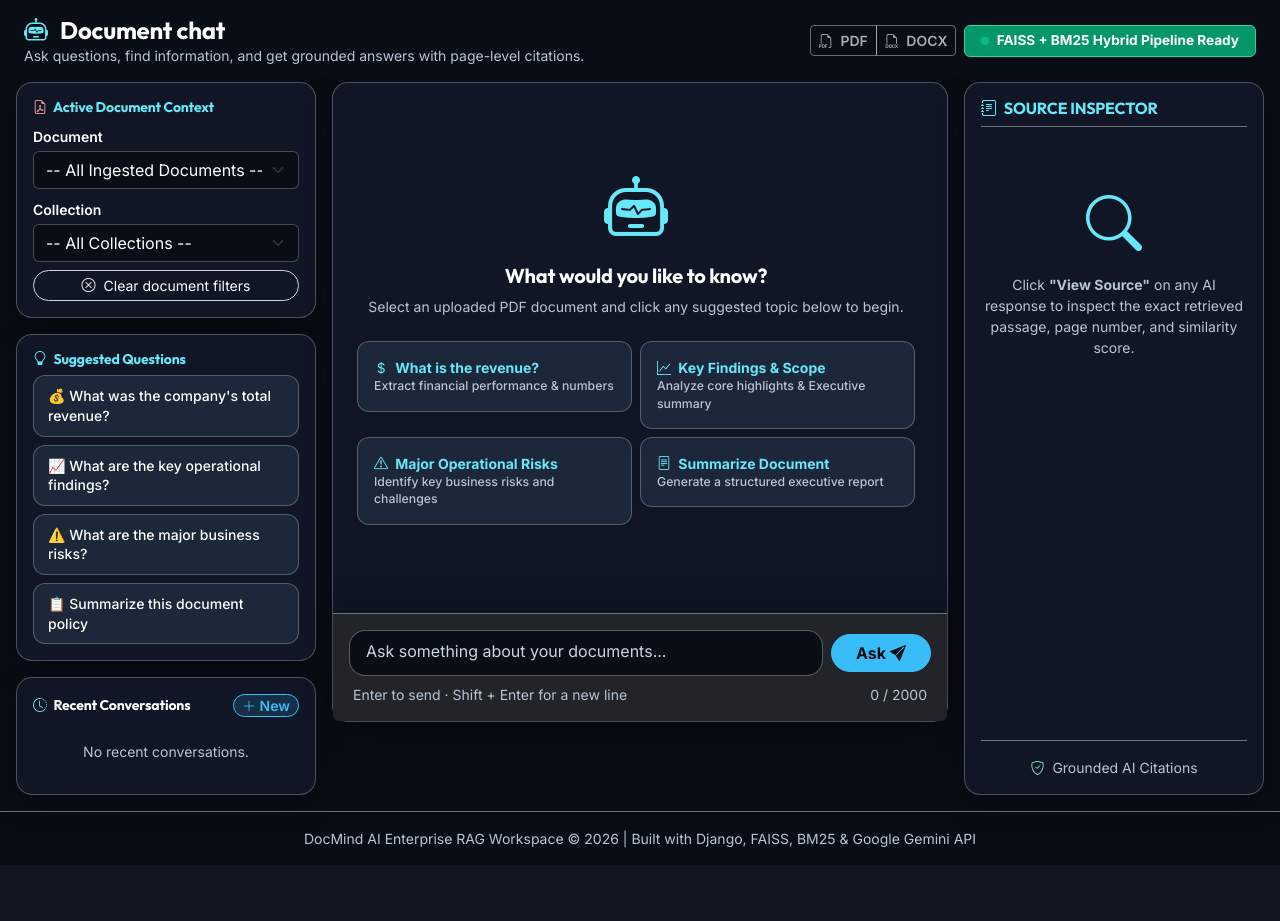
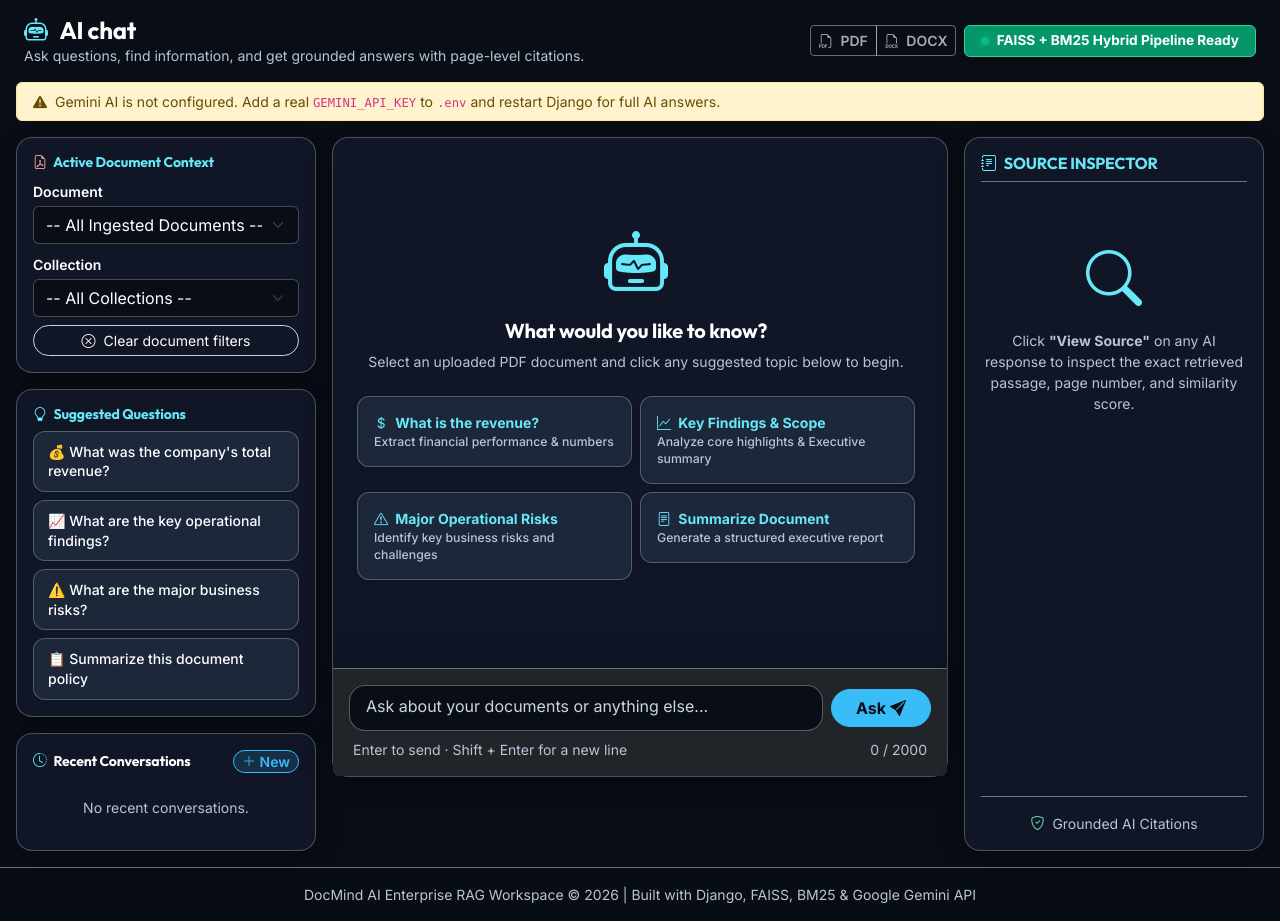
Before and after one commit to Dhanaraj2410/AI-Powered-Document-IntelligenceRAG-Assistant, a Django app: page /chat/ in a window 1280 px wide. Shown: the part 101-1022 px from the top of the page. Before the commit the page ends 949 px from the top, so only its background shows below. Run offline with Django 5.2, Linux system fonts and the light colour scheme; the visitor is signed in with stand-in values (Sample User, id 1); data that the repository does not hold is empty; parts of the project's set-up code (start-up, migrations or seed data) failed here and were passed over.

Commit message:
ui: show AI configuration status

```diff
--- a/templates/chat.html
+++ b/templates/chat.html
@@ -7,7 +7,7 @@
     <!-- Top Header Banner -->
     <div class="d-flex justify-content-between align-items-center mb-3 px-2 flex-wrap gap-2">
         <div>
-            <h4 class="fw-bold mb-0 text-light font-heading"><i class="bi bi-robot text-info me-2" aria-hidden="true"></i> Document chat</h4>
+        <h4 class="fw-bold mb-0 text-light font-heading"><i class="bi bi-robot text-info me-2" aria-hidden="true"></i> AI chat</h4>
             <p class="text-muted small mb-0">Ask questions, find information, and get grounded answers with page-level citations.</p>
         </div>
         <div class="d-flex align-items-center gap-2">
@@ -24,6 +24,18 @@
             </span>
         </div>
     </div>
+
+    {% if gemini_configured %}
+    <div class="alert alert-success py-2 px-3 small mb-3" role="status">
+        <i class="bi bi-check-circle-fill me-1"></i>
+        Gemini AI is connected. Ask about your documents or any general question; document answers include citations when relevant.
+    </div>
+    {% else %}
+    <div class="alert alert-warning py-2 px-3 small mb-3" role="status">
+        <i class="bi bi-exclamation-triangle-fill me-1"></i>
+        Gemini AI is not configured. Add a real <code>GEMINI_API_KEY</code> to <code>.env</code> and restart Django for full AI answers.
+    </div>
+    {% endif %}
 
     <!-- 3-Column Proportional Workspace Layout -->
     <div class="row g-3">
@@ -181,7 +193,7 @@
                 <div class="chat-composer p-3 border-top border-secondary bg-dark rounded-bottom">
                     <form id="chatForm" class="d-flex gap-2 align-items-center" aria-label="Ask a question about your documents">
                         <label for="chatInput" class="visually-hidden">Your question</label>
-                        <textarea id="chatInput" class="form-control bg-dark text-light border-secondary rounded-4 px-3 py-2" placeholder="Ask something about your documents..." required autocomplete="off" rows="1" maxlength="2000" aria-describedby="chatInputHint chatCharCount"></textarea>
+                        <textarea id="chatInput" class="form-control bg-dark text-light border-secondary rounded-4 px-3 py-2" placeholder="Ask about your documents or anything else..." required autocomplete="off" rows="1" maxlength="2000" aria-describedby="chatInputHint chatCharCount"></textarea>
                         <button id="chatSubmitButton" type="submit" class="btn btn-info rounded-pill px-4 fw-bold text-dark d-flex align-items-center gap-1">
                             <span>Ask</span> <i class="bi bi-send-fill"></i>
                         </button>
```
